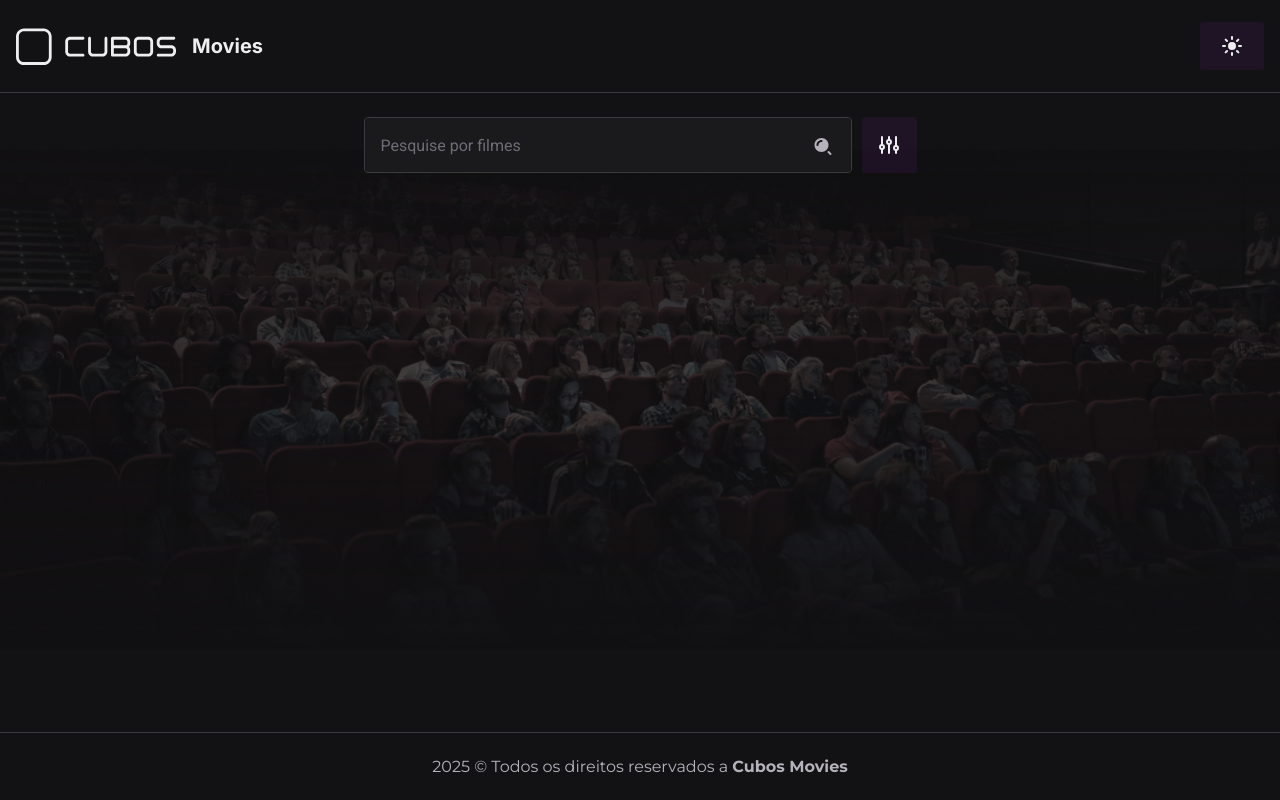
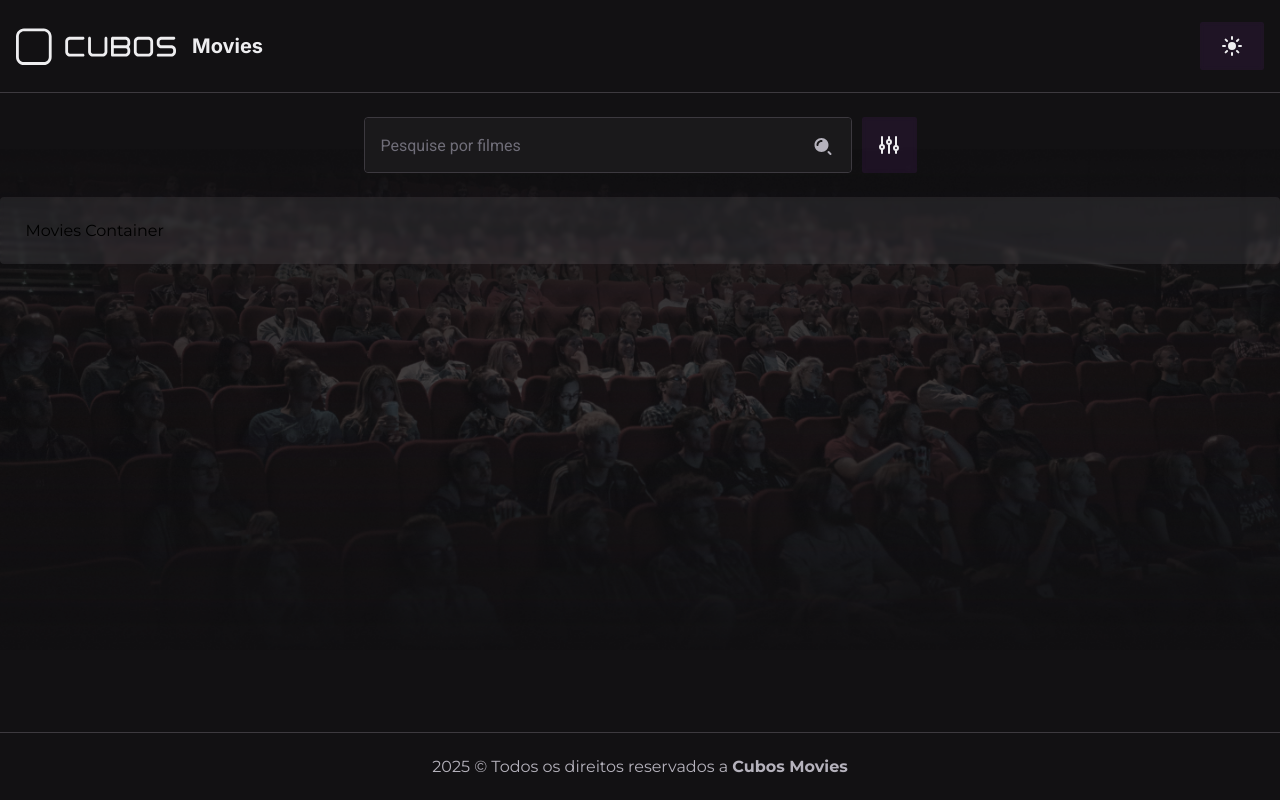
Before and after one commit to jonathangeovani/cubos-movies_, a React (Vite) app: page / in a window 1280 px wide. Built offline with nearby package versions, Linux system fonts and the light colour scheme.

Commit message:
add MoviesContainer component

```diff
--- /dev/null
+++ b/src/components/MoviesContainer/index.tsx
@@ -0,0 +1,7 @@
+import "./style.scss";
+
+const MoviesContainer = () => {
+  return <div className="main-container">Movies Container</div>;
+};
+
+export default MoviesContainer;
--- /dev/null
+++ b/src/components/MoviesContainer/style.scss
@@ -0,0 +1,14 @@
+.main-container {
+  margin: 0 auto;
+  padding: 24px 25.5px;
+  max-width: 1322px;
+  width: 100%;
+
+  background-color: var(--container-background);
+  backdrop-filter: blur(2px);
+  border-radius: 4px;
+
+  @media screen and (max-width: 700px) {
+    padding: 16px;
+  }
+}
--- a/src/routes/index.tsx
+++ b/src/routes/index.tsx
@@ -1,10 +1,12 @@
 import { createFileRoute } from "@tanstack/react-router";
 import SearchBarContainer from "../components/SearchBarContainer";
+import MoviesContainer from "../components/MoviesContainer";
 
 const Index = () => {
   return (
     <>
       <SearchBarContainer />
+      <MoviesContainer />
     </>
   );
 };
```
